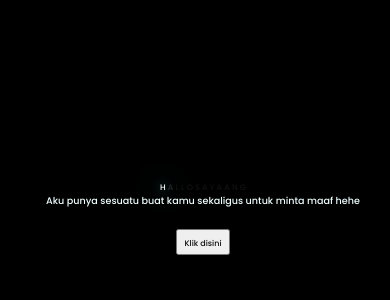
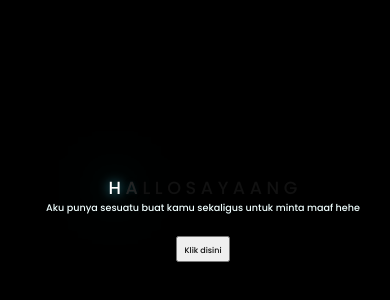
Before and after one commit to Zigas14/flower-for-tia, a plain HTML site: page index.html in a window 390 px wide. Shown: the part 212-512 px from the top of the page. Drawn offline with Linux system fonts and the light colour scheme.

Commit message:
mengembalikannya seperti semula

```diff
--- a/css/style.css
+++ b/css/style.css
@@ -79,7 +79,7 @@ body{
 @media screen and (max-width:575px){
     .greetings{
         display: block;
-        font-size: 50%;
+        font-size: 110%;
         font-weight: 500;
         text-align: center;
     }
```
